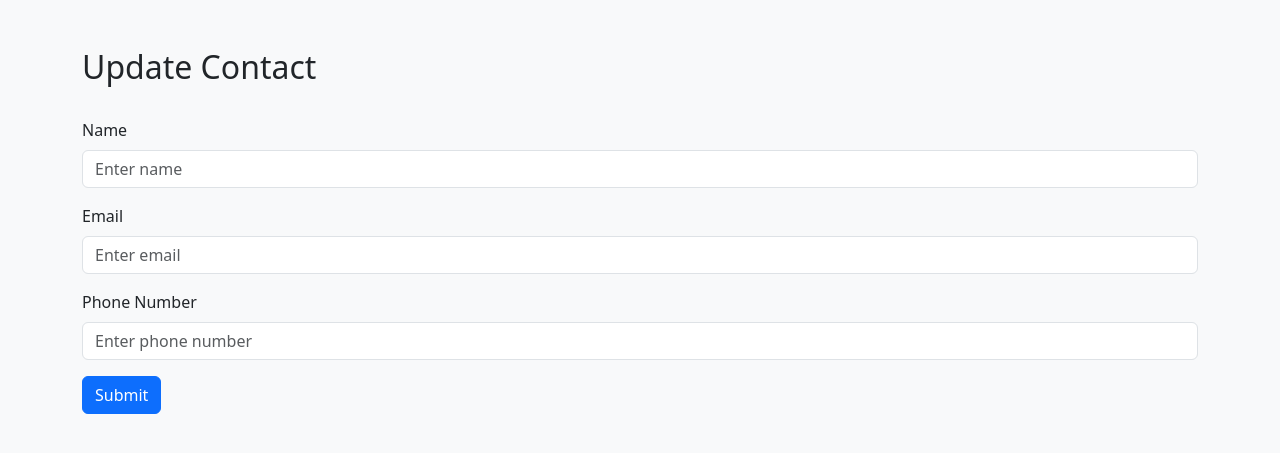
After one commit to mahen2-cmd/Contact-List-App, a Flask app: a page that uses templates/updateContact.html in a window 1280 px wide. The commit adds this page. Shown: the top 453 px of the page. Run offline with Flask 3, Linux system fonts and the light colour scheme.

Commit message:
Update Contact is done

```diff
--- a/app.py
+++ b/app.py
@@ -131,9 +131,6 @@ def login():
 @app.route('/dashboard/<name>', methods=['GET', 'POST'])
 def dashboard(name):
 
-    # if request.method == 'POST':
-
-
     return render_template('dashboard.html', user=name)
 
 
@@ -246,6 +243,45 @@ def deleteContact(name):
 
     return render_template('deleteContact.html', user=name)
 
+
+
+@app.route('/dashboard/updateContact/<name>', methods=['GET', 'POST'])
+def updateContact(name):
+
+    if request.method == 'POST':
+
+        cname = request.form['name']
+        email = request.form['email']
+        phone = request.form['phone']
+
+
+
+
+        # Connect to the database
+        conn = sqlite3.connect('User.db')
+        cursor = conn.cursor()
+
+
+        user_id = get_person_index_by_username(name)
+
+        # Define the SQL query to delete contacts with a specific email
+        update_query = f'UPDATE Contacts SET email = ?, phoneNumber = ? WHERE user_id = ? AND name = ?;'
+
+
+        cursor.execute(update_query, (email, phone, user_id, cname))
+
+
+        # Save the changes and close the connection
+        conn.commit()
+        conn.close()
+
+
+
+        return redirect(url_for('dashboard', name=name))
+
+
+    return render_template('updateContact.html', user=name)
+
 @app.route('/dashboard/viewContacts/<name>')
 def viewContacts(name):
     # Connect to the database
@@ -274,23 +310,11 @@ def viewContacts(name):
 
 @app.route('/export-all-csv')
 def export_all_csv():
-    # data = get_data_from_database()
-
-    # # Set up CSV response
-    # csv_output = io.StringIO()
-    # csv_writer = csv.writer(csv_output)
-
-    # # Write data to CSV
-    # for row in data:
-    #     csv_writer.writerow(row)
-
-    # # Prepare response
-    # response = Response(csv_output.getvalue(), content_type='text/csv')
-    # response.headers['Content-Disposition'] = 'attachment; filename=all_contacts.csv'
-
-    # return response
 
     return render_template("exportallcsv.html")
+
+
+
 
 
 @app.route('/logout')
--- a/templates/dashboard.html
+++ b/templates/dashboard.html
@@ -20,9 +20,10 @@
         <a href="{{ url_for('logout') }}" class="btn btn-danger">Logout</a>
 
         <div class="mt-3">
-            <a href="{{ url_for('viewContacts', name=user) }}" class="btn btn-info me-3" id="addContactButton">View Contacts</a>
+            <a href="{{ url_for('viewContacts', name=user) }}" class="btn btn-info me-3" id="viewContactButton">View Contacts</a>
             <a href="{{ url_for('addContact', name=user) }}" class="btn btn-primary me-3" id="addContactButton">Add Contact</a>
-            <a href="{{ url_for('deleteContact', name=user) }}" class="btn btn-danger" id="deleteContactButton">Delete Contact</a>
+            <a href="{{ url_for('deleteContact', name=user) }}" class="btn btn-danger me-3" id="deleteContactButton">Delete Contact</a>
+            <a href="{{ url_for('updateContact', name=user) }}" class="btn btn-warning" id="updateContactButton">Update Contact</a>
         </div>
 
 
--- /dev/null
+++ b/templates/updateContact.html
@@ -0,0 +1,35 @@
+<!DOCTYPE html>
+<html lang="en">
+<head>
+    <meta charset="UTF-8">
+    <meta name="viewport" content="width=device-width, initial-scale=1.0">
+    <title>Update Contact</title>
+    <!-- Bootstrap CSS -->
+    <link href="https://cdn.jsdelivr.net/npm/bootstrap@5.3.0/dist/css/bootstrap.min.css" rel="stylesheet">
+</head>
+<body class="bg-light">
+
+<div class="container mt-5">
+    <h2>Update Contact</h2>
+    <br>
+    <form action="{{ url_for('updateContact', name=user) }}" method="POST">
+        <div class="mb-3">
+            <label for="name" class="form-label">Name</label>
+            <input type="text" class="form-control" id="name" name="name" placeholder="Enter name" required>
+        </div>
+        <div class="mb-3">
+            <label for="email" class="form-label">Email</label>
+            <input type="email" class="form-control" id="email" name="email" placeholder="Enter email" required>
+        </div>
+        <div class="mb-3">
+            <label for="phone" class="form-label">Phone Number</label>
+            <input type="tel" class="form-control" id="phone" name="phone" placeholder="Enter phone number" required>
+        </div>
+        <button type="submit" class="btn btn-primary">Submit</button>
+    </form>
+</div>
+
+<!-- Bootstrap JS -->
+<script src="https://cdn.jsdelivr.net/npm/bootstrap@5.3.0/dist/js/bootstrap.bundle.min.js"></script>
+</body>
+</html>
```
Also changed, not shown: User.db.
